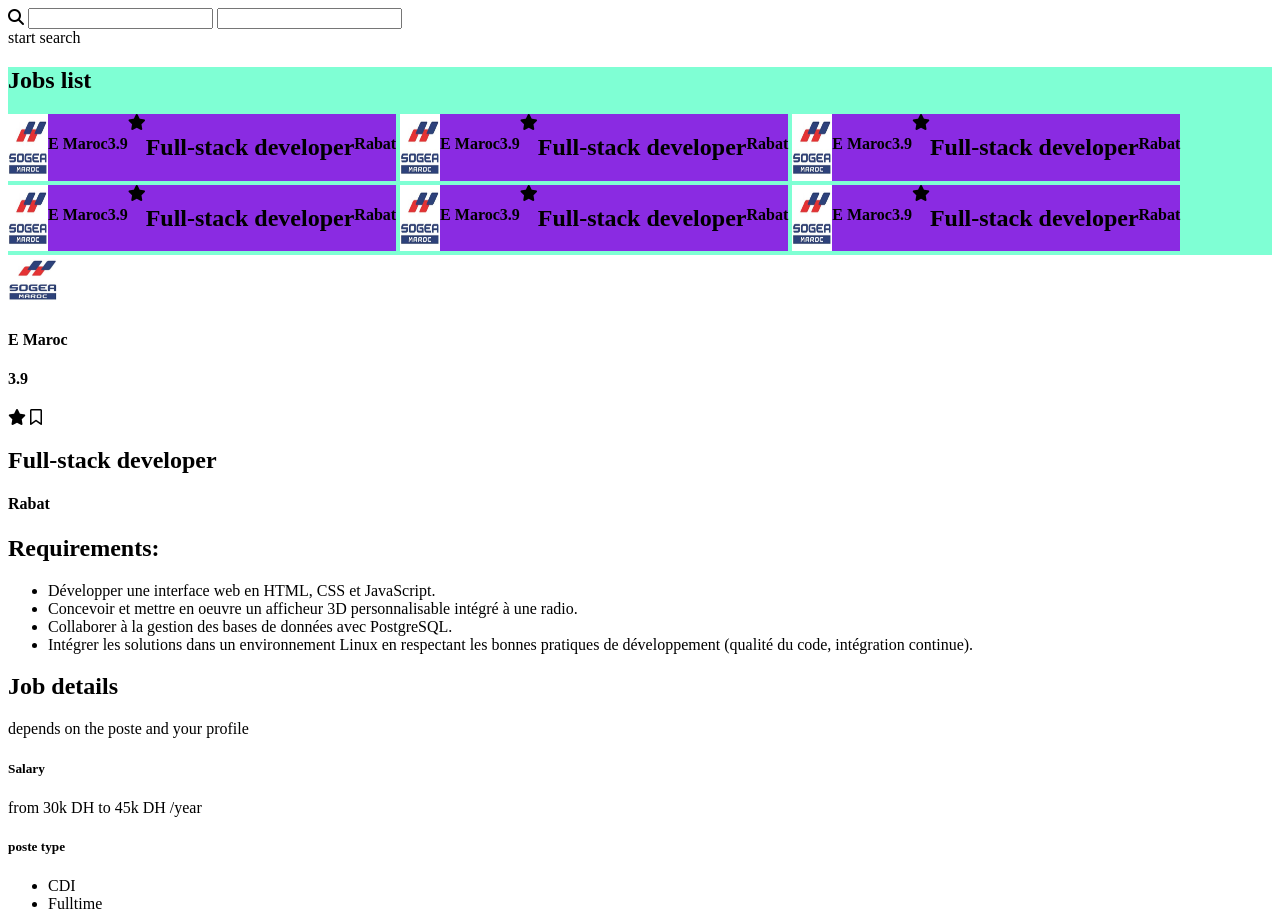
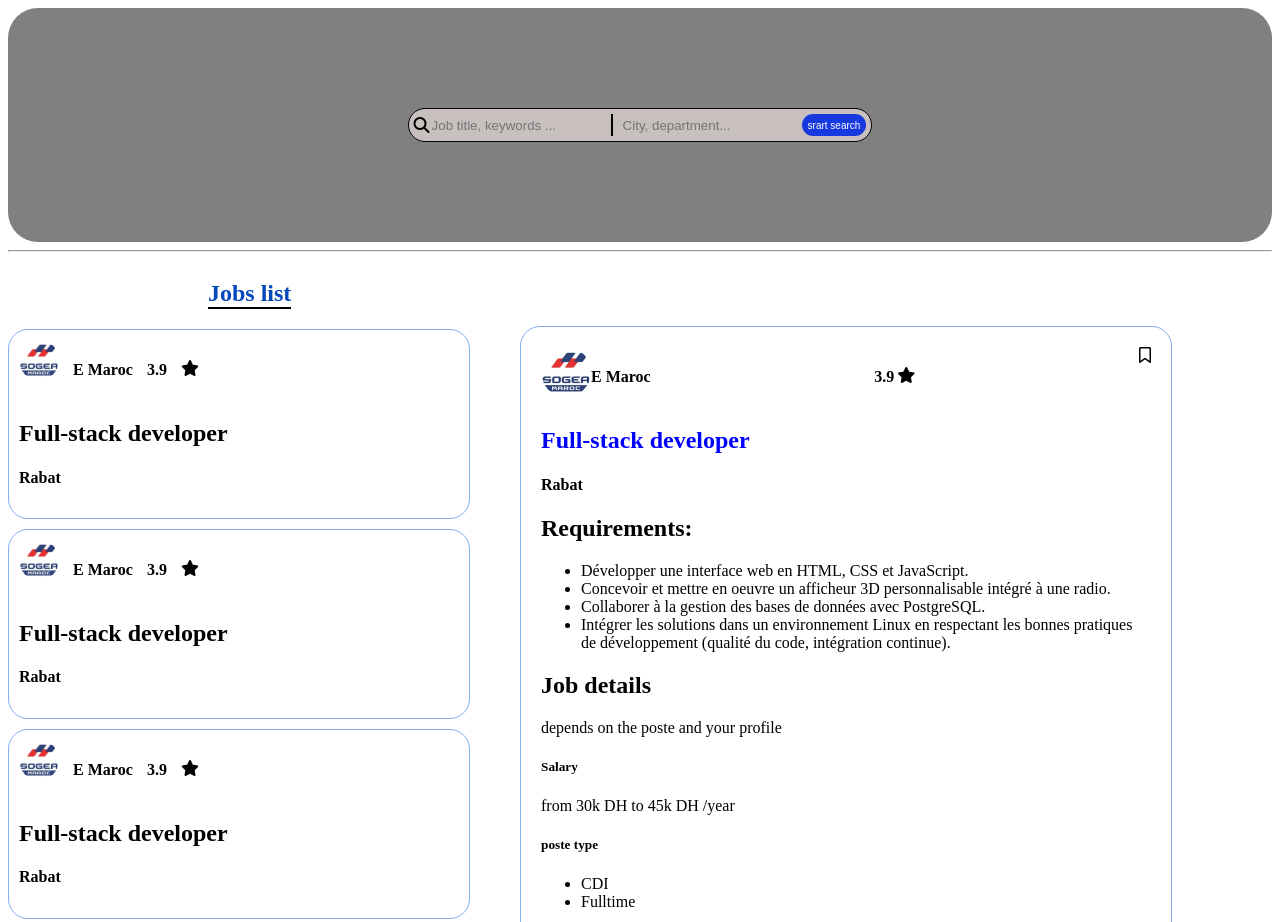
Before and after one commit to anouar36/Coders-team, a plain HTML site: page pages/jobs.html in a window 1280 px wide. Shown: the top 922 px of the page. Drawn offline with Linux system fonts and the light colour scheme.

Commit message:
jobs two

```diff
--- a/assets/Stylesheets/jobs.css
+++ b/assets/Stylesheets/jobs.css
@@ -1,10 +1,179 @@
-.jobslist{
-    background-color: aquamarine;
+/* jobs section */
+.search-frame {
+    background-color: gray;
+    display: flex;
+    justify-content: center;
+    padding-block: 100px;
+    padding-inline: 300px;
+    border-radius: 30px;
 }
 
-.jobslist div{
-    background-color: blueviolet;
-display: inline-flex;
-flex-flow: row wrap;
-justify-content: space-between;
+.searchbar {
+    display: inline-flex;
+    border: 1px solid black;
+    border-radius: 20px;
+    padding: 5px;
+    background-color: rgb(200, 191, 191);
+
 }
+
+.searchbar i {
+    padding-top: 3px;
+}
+
+.s-input-1 {
+    background-color: rgb(200, 191, 191);
+    border: none;
+}
+
+.line {
+    height: 20px;
+    border: 0.2px solid black;
+}
+
+.s-input-2 {
+    background-color: rgb(200, 191, 191);
+    border: none;
+    padding-left: 10px;
+}
+
+.searchbar button {
+    border: none;
+    background-color: rgb(23, 56, 223);
+    color: white;
+    border-radius: 35px;
+    font-size: 10px;
+}
+
+.jobslist h2 {
+    margin-left: 200px;
+    width: fit-content;
+    color: rgb(1, 72, 186);
+    border-bottom: 2px solid black;
+}
+
+.jobs-frame {
+    display: flex;
+}
+
+.jobslist {
+    display: flex;
+    flex-direction: column;
+    padding-right: 50px;
+}
+
+.job-card {
+    display: flex;
+    padding: 10px 200px 10px 10px;
+    flex-flow: column wrap;
+    border: 1px solid rgb(131, 173, 237);
+    border-radius: 20px;
+    margin-bottom: 10px;
+}
+
+.card-header {
+    display: flex;
+    width: 200px;
+    justify-content: space-between;
+
+}
+
+.card-header i {
+    padding-top: 20px;
+    padding-right: 20px;
+    width: fit-content;
+}
+
+.jobslist h1 {
+    width: 250px;
+}
+
+.jobslist img {
+    height: 40px;
+    border-radius: 50px;
+}
+
+
+.desc-father {
+    padding: 66px 100px 0px 0px;
+}
+
+.desc-top {
+    display: flex;
+    justify-content: space-between;
+}
+
+.c-name,
+.rate {
+    display: flex;
+}
+
+#star2 {
+    padding-top: 20px;
+    padding-left: 3px;
+}
+
+.job-description {
+    border: 1px solid rgb(131, 173, 237);
+    border-radius: 20px;
+    padding: 20px;
+}
+
+.job-description h1 {
+    color: blue;
+}
+
+.job-description img {
+    height: 50px;
+    width: 50px;
+    border-radius: 50px;
+}
+
+@media(max-width:500px) {
+    .search-frame {
+        background-color: gray;
+        display: inline-flex;
+        padding-block: 50px;
+        padding-left: 3px;
+        padding-right: 3px;
+        border-radius: 30px;
+    }
+
+    .jobs-frame {
+        display: flex;
+        flex-direction: column-reverse;
+    }
+
+    .jobslist {
+        display: flex;
+        flex-direction: column;
+        padding-right: 0px;
+
+    }
+
+    .jobslist h2 {
+        margin-left: 160px;
+        width: fit-content;
+        color: rgb(1, 72, 186);
+        border-bottom: 2px solid black;
+    }
+
+    .job-card {
+        display: flex;
+        padding: 30px 200px 30px 30px;
+        flex-flow: column wrap;
+        /* grid-template-columns:60px ; */
+        border: 1px solid rgb(131, 173, 237);
+        border-radius: 20px;
+        margin-bottom: 10px;
+
+    }
+
+    .desc-father {
+        padding: 66px 0px 0px 0px;
+    }
+
+
+
+
+}
--- a/pages/jobs.html
+++ b/pages/jobs.html
@@ -1,5 +1,5 @@
 <!DOCTYPE html>
-<html lang="en">
+<html lang="fr">
   <head>
     <meta charset="UTF-8" />
     <meta name="viewport" content="width=device-width, initial-scale=1.0" />
@@ -7,7 +7,7 @@
       rel="stylesheet"
       href="https://cdnjs.cloudflare.com/ajax/libs/font-awesome/6.6.0/css/all.min.css"
     />
-    <link rel="stylesheet" href="/Coders-team/assets/Stylesheets/jobs.css">
+    <link rel="stylesheet" href="/Coders-team/assets/Stylesheets/jobs.css" />
     <title>Document</title>
   </head>
   <body>
@@ -15,17 +15,42 @@
       <div class="search-frame">
         <div class="searchbar">
           <i class="fa-solid fa-magnifying-glass" id="search-icon"></i>
-          <input type="search" class="s-input-1" />
-          <input type="search" class="s-input-2" />
-          <div class="searchbtn">
-            <a>start search</a>
+          <input
+            type="search"
+            class="s-input-1"
+            placeholder="Job title, keywords ..."
+          />
+          <div class="line"></div>
+          <input
+            type="search"
+            class="s-input-2"
+            placeholder="City, department..."
+          />
+          <button>srart search</button>
         </div>
       </div>
-      </div>
+      <hr />
       <div class="jobs-frame">
         <div class="jobslist">
           <h2>Jobs list</h2>
-          <div class="job-card1">
+          <div class="job-card">
+            <div class="card-header">
+              <img
+                src="../assets/images/job-profile.webp"
+                alt="prifile"
+                width="40px"
+              />
+              <h4>E Maroc</h4>
+              <h4>3.9</h4>
+              <i class="fa-solid fa-star"></i>
+            </div>
+            <div class="card-body">
+              <h1>Full-stack developer</h1>
+              <h4 class="city">Rabat</h4>
+            </div>
+          </div>
+          <div class="job-card">
+            <div class="card-header">
               <img
                 src="../assets/images/job-profile.webp"
                 alt="prifile"
@@ -34,10 +59,14 @@
               <h4 class="comp-name">E Maroc</h4>
               <h4 class="rate">3.9</h4>
               <i class="fa-solid fa-star"></i>
-            <h1 class="job-post">Full-stack developer</h1>
+            </div>
+            <div class="card-body">
+              <h1>Full-stack developer</h1>
               <h4 class="city">Rabat</h4>
             </div>
-          <div class="job-card2">
+          </div>
+          <div class="job-card">
+            <div class="card-header">
               <img
                 src="../assets/images/job-profile.webp"
                 alt="prifile"
@@ -46,10 +75,14 @@
               <h4 class="comp-name">E Maroc</h4>
               <h4 class="rate">3.9</h4>
               <i class="fa-solid fa-star"></i>
-            <h1 class="job-post">Full-stack developer</h1>
+            </div>
+            <div class="card-body">
+              <h1>Full-stack developer</h1>
               <h4 class="city">Rabat</h4>
             </div>
-          <div class="job-card3">
+          </div>
+          <div class="job-card">
+            <div class="card-header">
               <img
                 src="../assets/images/job-profile.webp"
                 alt="prifile"
@@ -58,10 +91,15 @@
               <h4 class="comp-name">E Maroc</h4>
               <h4 class="rate">3.9</h4>
               <i class="fa-solid fa-star"></i>
-            <h1 class="job-post">Full-stack developer</h1>
+            </div>
+            <div class="card-body">
+              <h1>Full-stack developer</h1>
               <h4 class="city">Rabat</h4>
             </div>
-          <div class="job-card4">
+          </div>
+
+          <div class="job-card">
+            <div class="card-header">
               <img
                 src="../assets/images/job-profile.webp"
                 alt="prifile"
@@ -70,10 +108,14 @@
               <h4 class="comp-name">E Maroc</h4>
               <h4 class="rate">3.9</h4>
               <i class="fa-solid fa-star"></i>
-            <h1 class="job-post">Full-stack developer</h1>
+            </div>
+            <div class="card-body">
+              <h1>Full-stack developer</h1>
               <h4 class="city">Rabat</h4>
             </div>
-          <div class="job-card5">
+          </div>
+          <div class="job-card">
+            <div class="card-header">
               <img
                 src="../assets/images/job-profile.webp"
                 alt="prifile"
@@ -82,33 +124,31 @@
               <h4 class="comp-name">E Maroc</h4>
               <h4 class="rate">3.9</h4>
               <i class="fa-solid fa-star"></i>
-            <h1 class="job-post">Full-stack developer</h1>
-            <h4 class="city">Rabat</h4>
             </div>
-          <div class="job-card6">
-            <img
-              src="../assets/images/job-profile.webp"
-              alt="prifile"
-              width="40px"
-            />
-            <h4 class="comp-name">E Maroc</h4>
-            <h4 class="rate">3.9</h4>
-            <i class="fa-solid fa-star"></i>
-            <h1 class="job-post">Full-stack developer</h1>
+            <div class="card-body">
+              <h1>Full-stack developer</h1>
               <h4 class="city">Rabat</h4>
             </div>
           </div>
+        </div>
+        <div class="desc-father">
           <div class="job-description">
+            <div class="desc-top">
+              <div class="c-name">
                 <img
                   src="../assets/images/job-profile.webp"
                   alt="prifile"
                   width="50px"
                 />
                 <h4 class="comp-name">E Maroc</h4>
+              </div>
+              <div class="rate">
                 <h4 class="rate">3.9</h4>
-          <i class="fa-solid fa-star"></i>
+                <i class="fa-solid fa-star" id="star2"></i>
+              </div>
               <i class="fa-regular fa-bookmark"></i>
-          <h1 class="job-post">Full-stack developer</h1>
+            </div>
+            <h1>Full-stack developer</h1>
             <h4 class="city">Rabat</h4>
             <h2>Requirements:</h2>
             <ul class="job-Requirements">
@@ -141,12 +181,13 @@
             </div>
             <h2 class="comp-reviews">E Maroc reviews</h2>
             <p>
-            Competitive salaries, bonuses, stock options, and training programs
-            are some of the perks offered" (in 1 review) "Nice team, willing to
-            teach the interns their knowledge and the values of the company."
-            (in 1 review) <br />
+              Competitive salaries, bonuses, stock options, and training
+              programs are some of the perks offered" (in 1 review) "Nice team,
+              willing to teach the interns their knowledge and the values of the
+              company." (in 1 review) <br />
               "Good work place, with a great team" (in 1 review)
             </p>
+          </div>
         </div>
       </div>
     </section>
```
Lines whose indentation alone changed are shown as unchanged.
